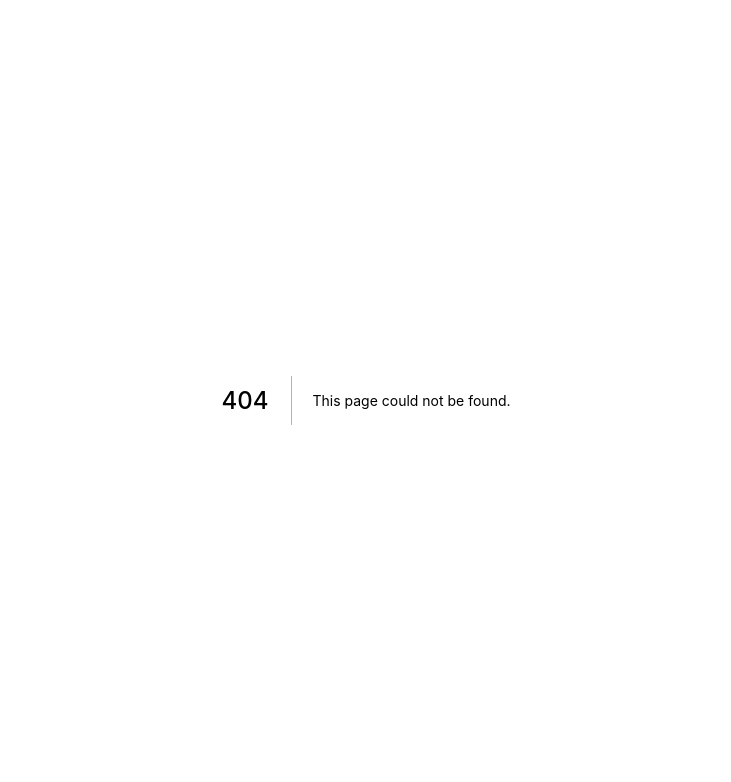
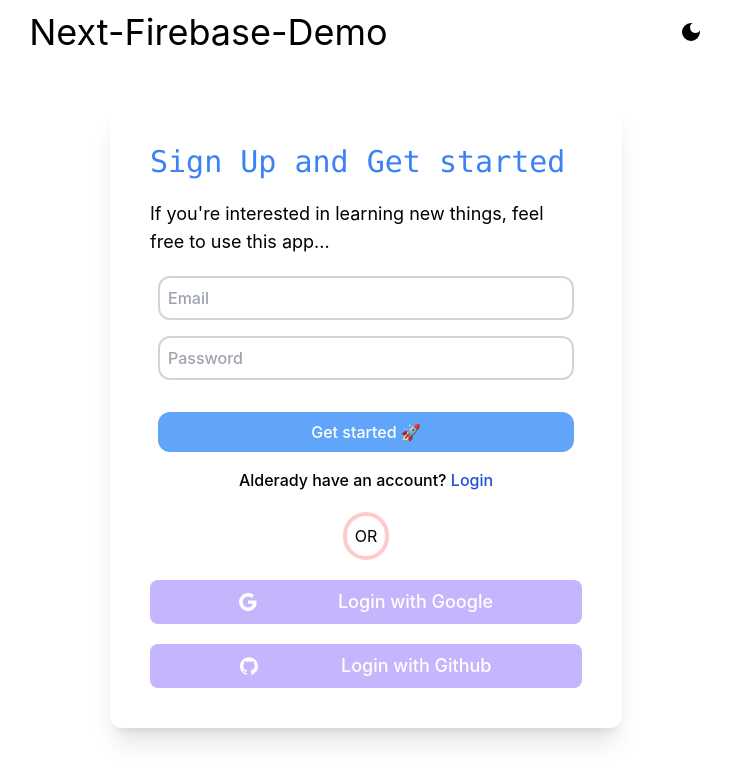
Before and after one commit to Keshav13142/NextJs-Firebase-Auth, a Next.js app: page /register in a window 1280 px wide. Before the commit this address had no page. Shown: the top 782 px of the page, without its empty margins (274-1005 px from the left). Built offline with nearby package versions, Linux system fonts and the light colour scheme.

Commit message:
Added register page

```diff
--- a/components/Login.jsx
+++ b/components/Auth.jsx
@@ -1,32 +1,16 @@
-import { createUserWithEmailAndPassword } from "firebase/auth";
+import Link from "next/link";
 import { useState } from "react";
 import { BsGoogle } from "react-icons/bs";
 import { SiGithub } from "react-icons/si";
-import { auth } from "../utils/firebase_auth";
 
-const Login = () => {
+const Login = ({ handleSubmit, title, type }) => {
   const [email, setEmail] = useState("");
 
   const [password, setPassword] = useState("");
 
-  const handleNormalLogin = async () => {
-    try {
-      const response = await createUserWithEmailAndPassword(
-        auth,
-        email,
-        password
-      );
-      console.log(response);
-    } catch (error) {
-      console.error(error);
-    }
-  };
-
   return (
-    <div className="max-w-lg mx-auto mt-10 flex flex-col p-10 shadow-xl rounded-xl">
-      <h1 className="text-3xl text-blue-500 font-medium font-mono">
-        Login / SignUp here!!
-      </h1>
+    <div className="max-w-lg mx-auto mt-10 flex flex-col p-10 shadow-xl rounded-xl dark:bg-slate-700">
+      <h1 className="text-3xl text-blue-500 font-medium font-mono">{title}</h1>
       <p className="text-lg my-5">
         If you're interested in learning new things, feel free to use this
         app...
@@ -39,7 +23,7 @@ const Login = () => {
       >
         <input
           value={email}
-          className="border-gray-300 border-2 rounded-xl p-2 dark:border-none  text-black dark:bg-gray-100 placeholder:font-lg placeholder:font-medium"
+          className="border-gray-300 border-2 rounded-xl p-2  text-black dark:bg-gray-100 placeholder:font-lg placeholder:font-medium"
           type="text"
           name="email"
           id="email"
@@ -48,7 +32,7 @@ const Login = () => {
         />
         <input
           value={password}
-          className="border-gray-300 border-2 rounded-xl p-2 dark:border-none text-black dark:bg-gray-100 placeholder:font-lg placeholder:font-medium"
+          className="border-gray-300 border-2 rounded-xl p-2 text-black dark:bg-gray-100 placeholder:font-lg placeholder:font-medium"
           type="password"
           name="password"
           id="password"
@@ -58,10 +42,29 @@ const Login = () => {
         <button
           id="submit"
           className="bg-blue-400 rounded-xl p-2 font-medium text-white mt-4"
-          onClick={handleNormalLogin}
+          onClick={() => handleSubmit(email, password)}
         >
           Get started 🚀
         </button>
+        {type === "Login" ? (
+          <p className="self-center font-medium">
+            New user?{" "}
+            <Link href="/register">
+              <span className="text-blue-700 cursor-pointer dark:text-blue-500">
+                Sign Up
+              </span>
+            </Link>
+          </p>
+        ) : (
+          <p className="self-center font-medium">
+            Alderady have an account?{" "}
+            <Link href="/">
+              <span className="text-blue-700 cursor-pointer dark:text-blue-500">
+                Login
+              </span>
+            </Link>
+          </p>
+        )}
       </div>
       <span className="border-4 rounded-full self-center p-2 border-red-200 my-5">
         OR
--- /dev/null
+++ b/components/Navbar.jsx
@@ -0,0 +1,34 @@
+import Head from "next/head";
+import { useState } from "react";
+import { MdDarkMode } from "react-icons/md";
+
+const Navbar = ({ children }) => {
+  const [isDarkMode, setIsDarkMode] = useState(false);
+
+  return (
+    <div>
+      <Head>
+        <title>Next-Firebase-Demo</title>
+        <meta
+          name="description"
+          content="Trying out NextJS and Firebase authentication"
+        />
+        <link rel="icon" href="/favicon.ico" />
+      </Head>
+      <main className={isDarkMode ? "dark" : ""}>
+        <div className="dark:bg-slate-800 h-screen dark:text-white">
+          <div className="w-screen flex p-3 justify-evenly items-center">
+            <h1 className="text-4xl">Next-Firebase-Demo</h1>
+            <MdDarkMode
+              className="text-2xl cursor-pointer"
+              onClick={() => setIsDarkMode(!isDarkMode)}
+            />
+          </div>
+          {children}
+        </div>
+      </main>
+    </div>
+  );
+};
+
+export default Navbar;
--- a/pages/_app.js
+++ b/pages/_app.js
@@ -1,7 +1,12 @@
-import '../styles/globals.css'
+import Navbar from "../components/Navbar";
+import "../styles/globals.css";
 
 function MyApp({ Component, pageProps }) {
-  return <Component {...pageProps} />
+  return (
+    <Navbar>
+      <Component {...pageProps} />
+    </Navbar>
+  );
 }
 
-export default MyApp
+export default MyApp;
--- a/pages/index.js
+++ b/pages/index.js
@@ -1,34 +1,23 @@
-import Head from "next/head";
-import { useState } from "react";
-import { MdDarkMode } from "react-icons/md";
-import Login from "../components/Login";
+import { createUserWithEmailAndPassword } from "firebase/auth";
+import Auth from "../components/Auth";
+import { auth } from "../utils/firebase_auth";
 
-export default function Home() {
-  const [isDarkMode, setIsDarkMode] = useState(false);
+const Home = () => {
+  const handleEmailLogin = async (email, password) => {
+    try {
+      const response = await createUserWithEmailAndPassword(
+        email,
+        auth,
+        password
+      );
+      console.log(response);
+    } catch (error) {
+      console.error(error);
+    }
+  };
+  return (
+    <Auth title="Login here!!" handleSubmit={handleEmailLogin} type="Login" />
+  );
+};
 
-  return (
-    <div>
-      <Head>
-        <title>Next-Firebase-Demo</title>
-        <meta
-          name="description"
-          content="Trying out NextJS and Firebase authentication"
-        />
-        <link rel="icon" href="/favicon.ico" />
-      </Head>
-
-      <main className={isDarkMode ? "dark" : ""}>
-        <div className="dark:bg-slate-800 h-screen dark:text-white">
-          <div className="w-screen flex p-3 justify-evenly items-center">
-            <h1 className="text-4xl">Next-Firebase-Demo</h1>
-            <MdDarkMode
-              className="text-2xl cursor-pointer"
-              onClick={() => setIsDarkMode(!isDarkMode)}
-            />
-          </div>
-          <Login />
-        </div>
-      </main>
-    </div>
-  );
-}
+export default Home;
--- /dev/null
+++ b/pages/register/index.js
@@ -0,0 +1,14 @@
+import Auth from "../../components/Auth";
+const Register = () => {
+  const handleEmailSignUp = (email, password) => {};
+
+  return (
+    <Auth
+      handleSubmit={handleEmailSignUp}
+      title="Sign Up and Get started"
+      type="Register"
+    />
+  );
+};
+
+export default Register;
```
